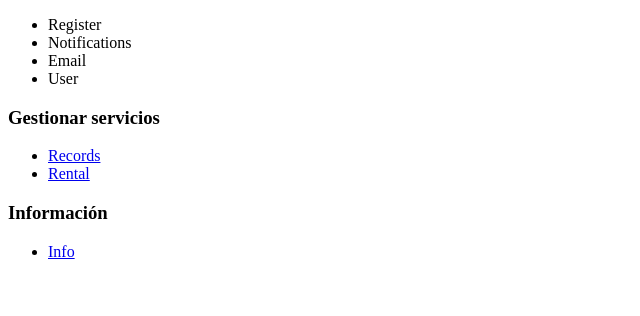
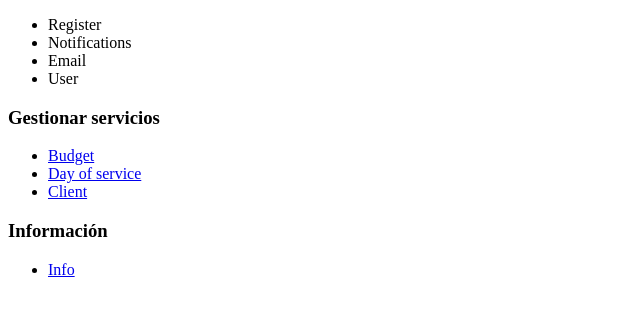
Before and after one commit to eaudiophone/audiophone-core, a React (Create React App) app: page /home in a window 1280 px wide. Shown: the top 316 px of the page, without its empty margins (0-640 px from the left). Built offline with nearby package versions, Linux system fonts and the light colour scheme.

Commit message:
detalles del menu admin corregidos

```diff
--- a/src/components/sidebar/Sidebar.jsx
+++ b/src/components/sidebar/Sidebar.jsx
@@ -13,7 +13,7 @@ class Sidebar extends Component {
 			return (
 				<div>
 					{ this.getSidebar( MENU.admin ) }
-					<AdminRoutes />;
+					<AdminRoutes />
 				</div>
 			);
 
--- a/src/pages/home/Home.jsx
+++ b/src/pages/home/Home.jsx
@@ -10,7 +10,7 @@ class Home extends Component {
 
 			<div>
 				<Navbar />
-				<Sidebar admin={ false } />
+				<Sidebar admin={ true } />
 			</div>
 		);
 	}
--- a/src/routes/Admin.jsx
+++ b/src/routes/Admin.jsx
@@ -3,6 +3,8 @@ import { Route, Switch } from 'react-router-dom';
 import Client from './../pages/client/Client';
 import Day from './../pages/day/Day';
 import Budget from './../pages/budget/Budget';
+
+const getInfo = () => ( <h2>Info works</h2> );
 
 const AdminRoutes = () => (
 
@@ -19,6 +21,10 @@ const AdminRoutes = () => (
 			path="/budget"
 			component={ Budget }
 		/>
+		<Route
+			path="/info"
+			component={ getInfo }
+		/>
 	</Switch>
 );
 
```
